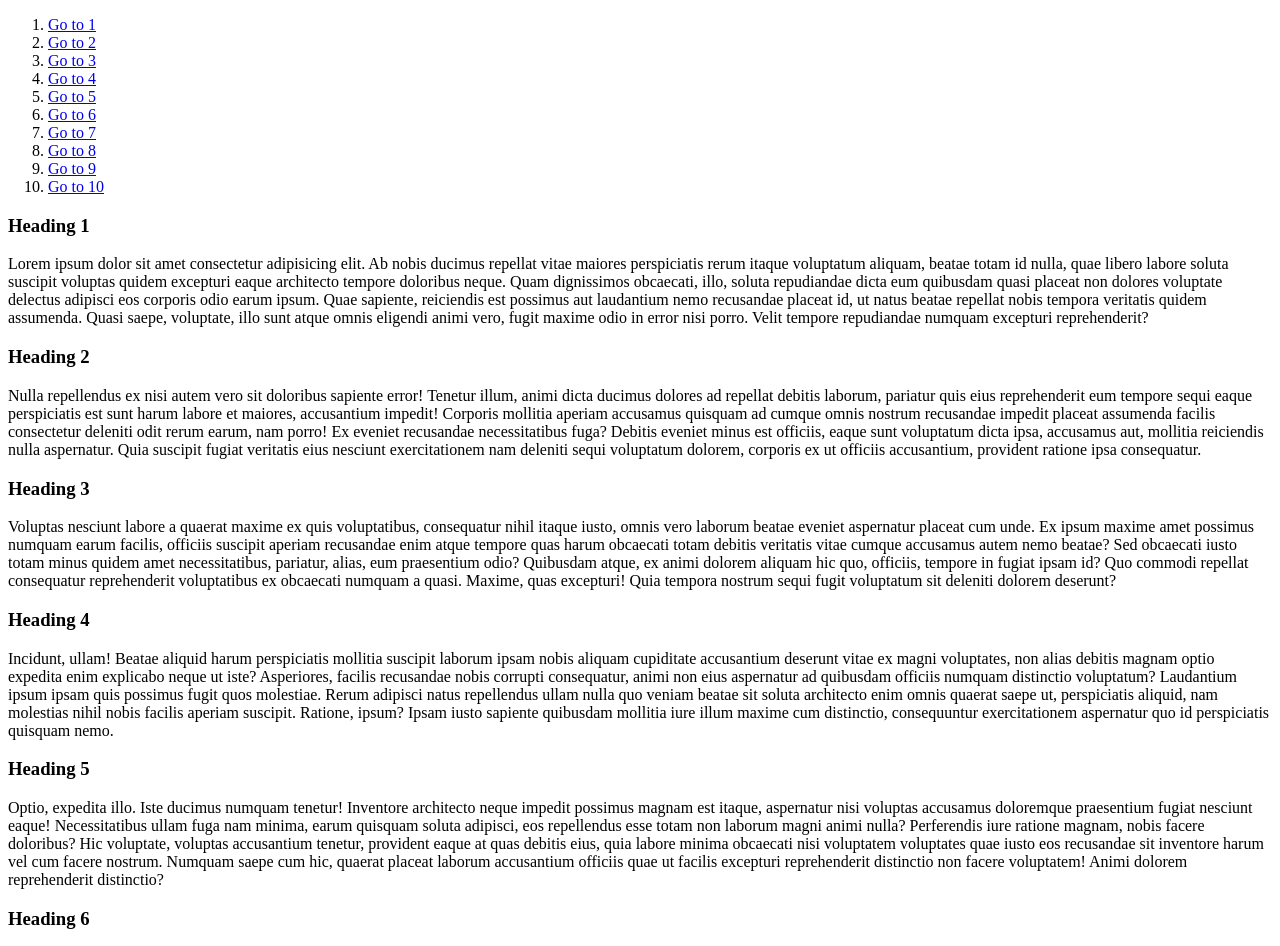
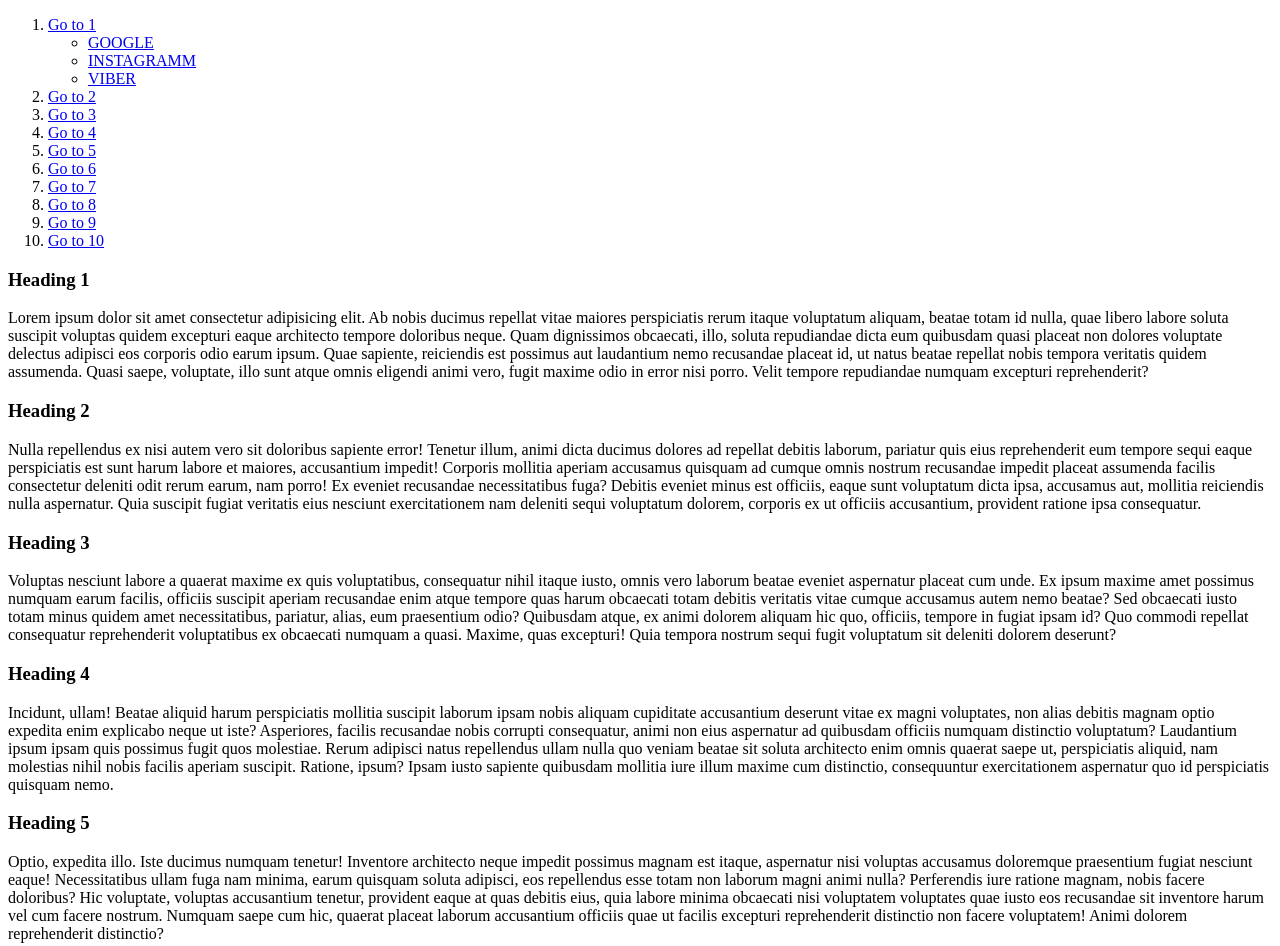
Before and after one commit to KrisKaTZZ/new-site, a plain HTML site: page index.html in a window 1280 px wide. Shown: the top 946 px of the page. Drawn offline with Linux system fonts and the light colour scheme.

Commit message:
New Files

```diff
--- a/index.html
+++ b/index.html
@@ -11,7 +11,12 @@
 <body>
     <nav>   <!--nav>ol>(li>a[href="#article$"]{Go to $})*10-->
         <ol>
-            <li><a href="#article1">Go to 1</a></li>
+            <li><a href="#article1">Go to 1</a>
+            <ul>
+                <li><a href="http:www.google.com" target="_blank">GOOGLE</a></li>
+                <li><a href="http:www.instagram.com" target="_blank">INSTAGRAMM</a></li>
+                <li><a href="http:www.viber.com" target="_blank">VIBER</a></li>
+            </ul></li>
             <li><a href="#article2">Go to 2</a></li>
             <li><a href="#article3">Go to 3</a></li>
             <li><a href="#article4">Go to 4</a></li>
```
